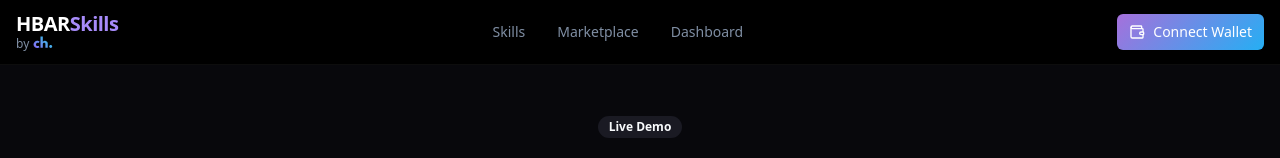
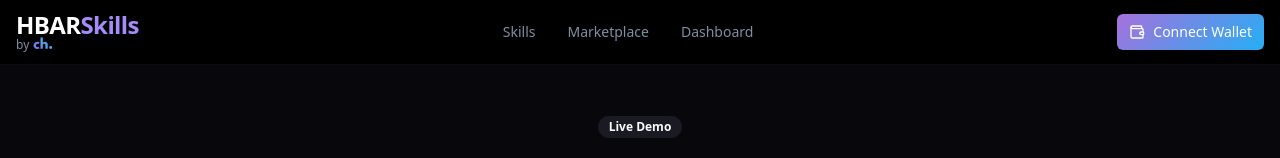
Before and after one commit to wazarat/canhav.hbar, a Next.js app: page /demo in a window 1280 px wide. Shown: the top 158 px of the page. Built offline with nearby package versions, Linux system fonts and the light colour scheme.

Commit message:
hbarskills logo expansion

```diff
--- a/src/components/brand-logo.tsx
+++ b/src/components/brand-logo.tsx
@@ -13,7 +13,7 @@ export function BrandLogo({
   showByCh = true,
   className,
 }: BrandLogoProps) {
-  const textSize = size === "sm" ? "text-base" : "text-xl";
+  const textSize = size === "sm" ? "text-base" : "text-2xl";
   const byTextSize = size === "sm" ? "text-[10px]" : "text-xs";
   const chBoxSize = size === "sm" ? "h-4 w-4" : "h-5 w-5";
   const imageSize = size === "sm" ? 16 : 20;
@@ -30,7 +30,7 @@ export function BrandLogo({
         <span
           className={cn(
             "inline-flex items-center gap-1",
-            size === "sm" ? "-mt-0.5" : "-mt-1"
+            size === "sm" ? "-mt-0.5" : "-mt-1.5"
           )}
         >
           <span
```
